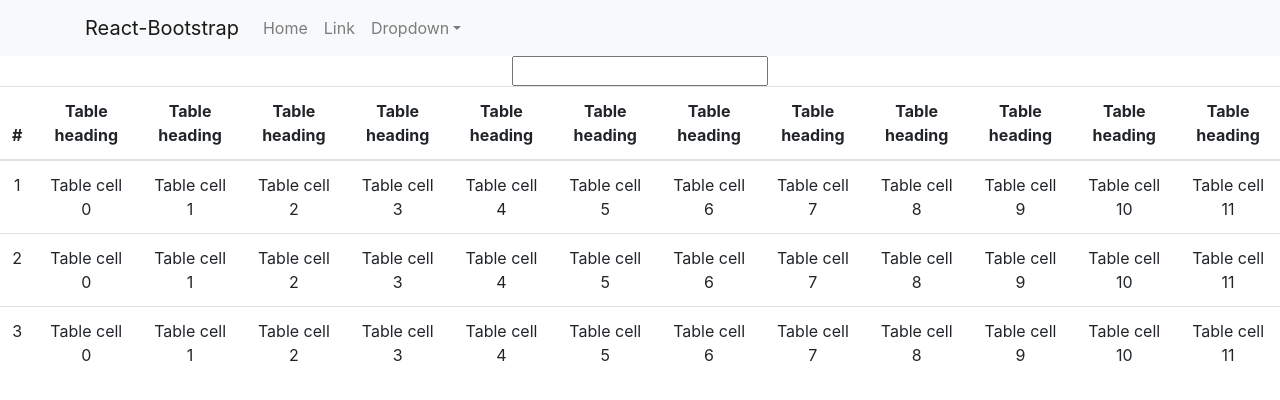
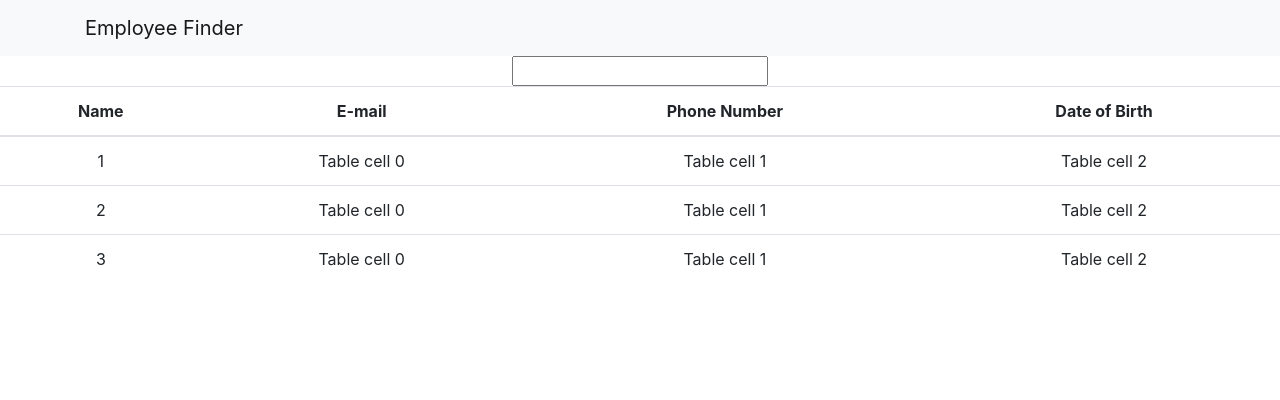
Before and after one commit to davebha/employee_directory, a React (Create React App) app: page / in a window 1280 px wide. Shown: the top 400 px of the page. Built offline with nearby package versions, Linux system fonts and the light colour scheme.

Commit message:
Add all the Navbar modules from react-bootstrap and change headers to include employee Name,DoB,E-mail and Phone Number for the table

```diff
--- a/src/components/EmployeeTable.jsx
+++ b/src/components/EmployeeTable.jsx
@@ -6,28 +6,28 @@ const EmployeeTable = () => {
     <Table responsive>
       <thead>
         <tr>
-          <th>#</th>
-          {Array.from({ length: 12 }).map((_, index) => (
-            <th key={index}>Table heading</th>
-          ))}
+          <th>Name</th>
+          <th>E-mail</th>
+          <th>Phone Number</th>
+          <th>Date of Birth</th>
         </tr>
       </thead>
       <tbody>
         <tr>
           <td>1</td>
-          {Array.from({ length: 12 }).map((_, index) => (
+          {Array.from({ length: 3 }).map((_, index) => (
             <td key={index}>Table cell {index}</td>
           ))}
         </tr>
         <tr>
           <td>2</td>
-          {Array.from({ length: 12 }).map((_, index) => (
+          {Array.from({ length: 3 }).map((_, index) => (
             <td key={index}>Table cell {index}</td>
           ))}
         </tr>
         <tr>
           <td>3</td>
-          {Array.from({ length: 12 }).map((_, index) => (
+          {Array.from({ length: 3 }).map((_, index) => (
             <td key={index}>Table cell {index}</td>
           ))}
         </tr>
--- a/src/components/Navbar.jsx
+++ b/src/components/Navbar.jsx
@@ -4,25 +4,7 @@ const NavBar = () => {
   return (
     <Navbar bg="light" expand="lg">
       <Container>
-        <Navbar.Brand href="#home">React-Bootstrap</Navbar.Brand>
-        <Navbar.Toggle aria-controls="basic-navbar-nav" />
-        <Navbar.Collapse id="basic-navbar-nav">
-          <Nav className="me-auto">
-            <Nav.Link href="#home">Home</Nav.Link>
-            <Nav.Link href="#link">Link</Nav.Link>
-            <NavDropdown title="Dropdown" id="basic-nav-dropdown">
-              <NavDropdown.Item href="#action/3.1">Action</NavDropdown.Item>
-              <NavDropdown.Item href="#action/3.2">
-                Another action
-              </NavDropdown.Item>
-              <NavDropdown.Item href="#action/3.3">Something</NavDropdown.Item>
-              <NavDropdown.Divider />
-              <NavDropdown.Item href="#action/3.4">
-                Separated link
-              </NavDropdown.Item>
-            </NavDropdown>
-          </Nav>
-        </Navbar.Collapse>
+        <Navbar.Brand href="#home">Employee Finder</Navbar.Brand>
       </Container>
     </Navbar>
   );
```
